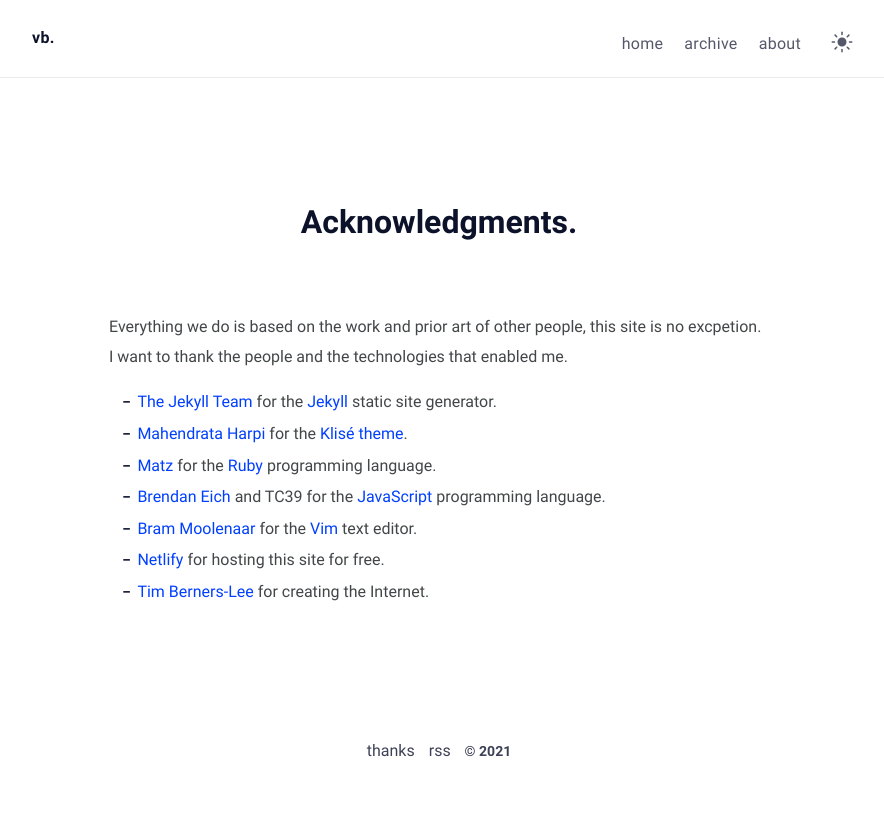
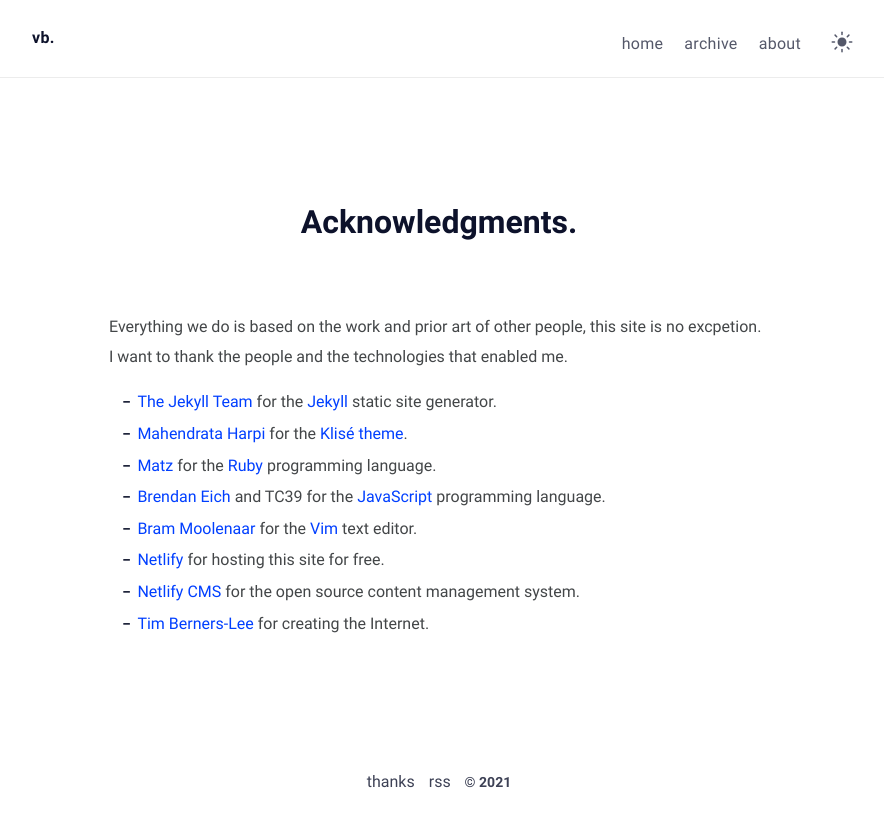
Before and after one commit to VadimBrodsky/blog, a Jekyll site: the page built from thanks.md, in a window 1280 px wide. Shown: the top 827 px of the page, without its empty margins (201-1085 px from the left). Built offline with Jekyll 4.4.1, drawn with Linux system fonts in a browser that asks for light colours; a script that is not in the unit is left out.

Commit message:
Update Pages “thanks”

```diff
--- a/thanks.md
+++ b/thanks.md
@@ -1,16 +1,16 @@
 ---
 title: Acknowledgments
 permalink: /thanks/
+excerpt: Acknowledgement for the work of others that made this site possible
 layout: page
-excerpt:
 ---
-
 Everything we do is based on the work and prior art of other people, this site is no excpetion. I want to thank the people and the technologies that enabled me.
 
-- [The Jekyll Team](https://jekyllrb.com/team/) for the [Jekyll](https://jekyllrb.com) static site generator.
-- [Mahendrata Harpi](https://github.com/piharpi) for the [Klisé theme](https://github.com/piharpi/jekyll-klise).
-- [Matz](https://twitter.com/yukihiro_matz) for the [Ruby](https://www.ruby-lang.org/en/) programming language.
-- [Brendan Eich](https://twitter.com/BrendanEich) and TC39 for the [JavaScript](https://tc39.es) programming language.
-- [Bram Moolenaar](https://moolenaar.net) for the [Vim](https://www.vim.org) text editor.
-- [Netlify](https://www.netlify.com) for hosting this site for free.
-- [Tim Berners-Lee](https://www.w3.org/People/Berners-Lee/) for creating the Internet.
+* [The Jekyll Team](https://jekyllrb.com/team/) for the [Jekyll](https://jekyllrb.com) static site generator.
+* [Mahendrata Harpi](https://github.com/piharpi) for the [Klisé theme](https://github.com/piharpi/jekyll-klise).
+* [Matz](https://twitter.com/yukihiro_matz) for the [Ruby](https://www.ruby-lang.org/en/) programming language.
+* [Brendan Eich](https://twitter.com/BrendanEich) and TC39 for the [JavaScript](https://tc39.es) programming language.
+* [Bram Moolenaar](https://moolenaar.net) for the [Vim](https://www.vim.org) text editor.
+* [Netlify](https://www.netlify.com) for hosting this site for free.
+* [Netlify CMS](https://www.netlifycms.org) for the open source content management system.
+* [Tim Berners-Lee](https://www.w3.org/People/Berners-Lee/) for creating the Internet.
```
